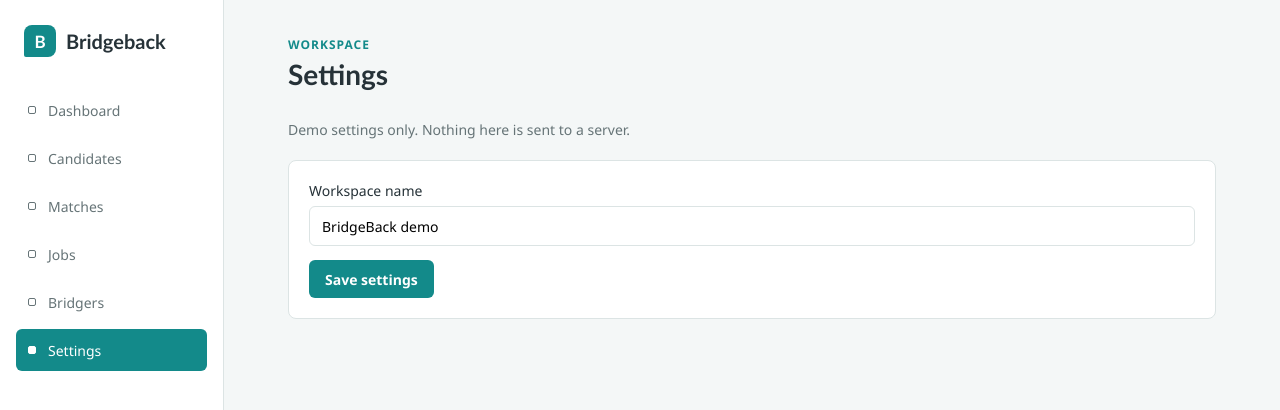
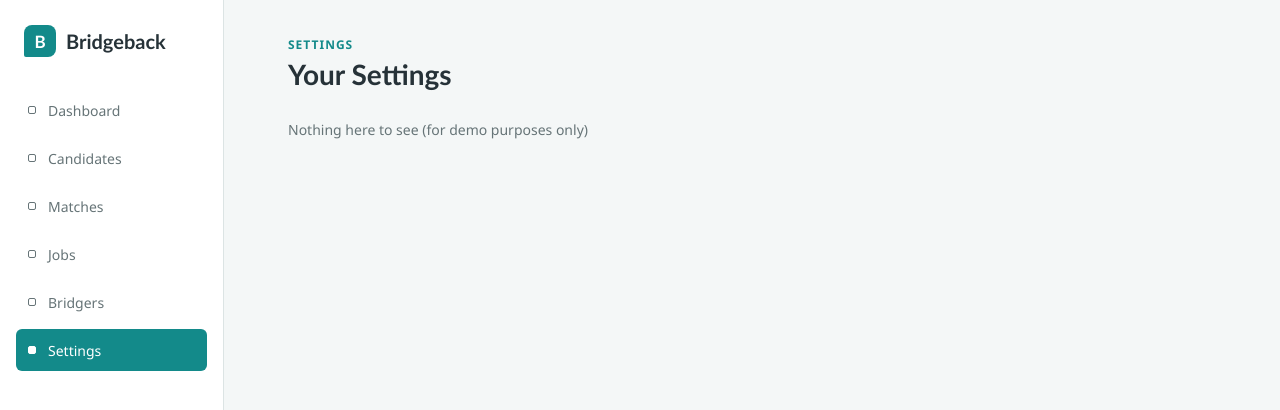
Before and after one commit to Reptetion/bridgeback-mruhacks-26, a React (Vite) app in the folder my-react-app/: page / in a window 1280 px wide. Both pictures are taken after a click on the button "Settings". Shown: the top 410 px of the page. Built offline with nearby package versions, Linux system fonts and the light colour scheme.

Commit message:
removed all settings function

```diff
--- a/my-react-app/src/App.jsx
+++ b/my-react-app/src/App.jsx
@@ -13,7 +13,7 @@ const pages = {
   Matches: { title: "Matches", eyebrow: "Skill matches", Page: Matches },
   Jobs: { title: "Jobs", eyebrow: "Open roles", Page: Jobs },
   Bridgers: { title: "Bridgers", eyebrow: "Find talent", Page: Bridgers },
-  Settings: { title: "Settings", eyebrow: "Workspace", Page: Settings },
+  Settings: { title: "Your Settings", eyebrow: "Settings", Page: Settings },
 };
 
 const navigationItems = Object.keys(pages);
--- a/my-react-app/src/pages/jobs.css
+++ b/my-react-app/src/pages/jobs.css
@@ -16,12 +16,6 @@
 .bridger-card,
 .match-card,
 .stat-card,
-.settings-card {
-  padding: 20px;
-  border: 1px solid var(--line);
-  border-radius: 8px;
-  background: var(--paper);
-}
 
 .job-card__header {
   display: flex;
@@ -81,17 +75,6 @@
 .job-card__save,
 .bridge-button,
 .skip-button,
-.settings-card button {
-  min-height: 38px;
-  padding: 0 16px;
-  border: 0;
-  border-radius: 6px;
-  color: #fff;
-  background: var(--teal);
-  font-size: 14px;
-  font-weight: 650;
-  cursor: pointer;
-}
 
 .job-card__save[aria-pressed="true"],
 .bridge-button:disabled {
@@ -152,18 +135,3 @@
   color: var(--muted);
   font-size: 13px;
 }
-
-.settings-card label {
-  display: grid;
-  gap: 6px;
-  margin-bottom: 14px;
-  font-size: 14px;
-}
-
-.settings-card input[type="text"] {
-  height: 40px;
-  padding: 0 12px;
-  border: 1px solid var(--line);
-  border-radius: 6px;
-  font: inherit;
-}
--- a/my-react-app/src/pages/settings.jsx
+++ b/my-react-app/src/pages/settings.jsx
@@ -11,25 +11,10 @@ function Settings() {
   }
 
   return (
-    <section aria-label="Settings">
+    <section aria-label="Your Settings">
       <p className="page-intro">
-        Demo settings only. Nothing here is sent to a server.
+        Nothing here to see (for demo purposes only)
       </p>
-      <form className="settings-card" onSubmit={handleSave}>
-        <label>
-          Workspace name
-          <input
-            type="text"
-            value={name}
-            onChange={(event) => {
-              setName(event.target.value);
-              setSaved(false);
-            }}
-          />
-        </label>
-        <button type="submit">Save settings</button>
-        {saved && <p className="bridger-status">Saved for this demo.</p>}
-      </form>
     </section>
   );
 }
```
